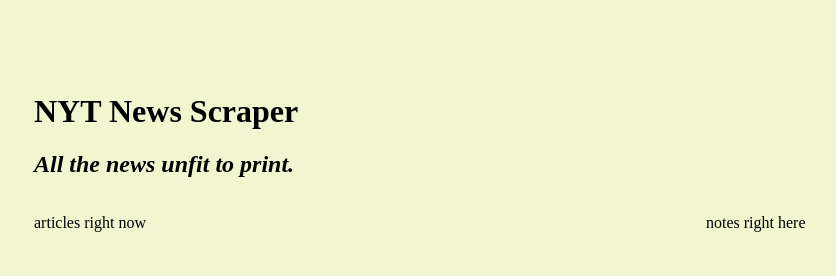
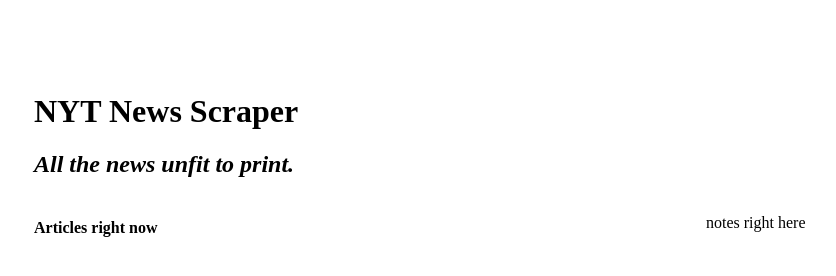
Before and after one commit to Taras-Antoniw/news, a website: page newscraper/public/index.html in a window 1280 px wide. Shown: the whole page, without its empty margins (126-962 px from the left). Drawn offline with nearby package versions, Linux system fonts and the light colour scheme; no server answers.

Commit message:
some changes

```diff
--- a/newscraper/public/index.html
+++ b/newscraper/public/index.html
@@ -4,7 +4,7 @@
     <meta charset="UTF-8">
     <title>Scraping With Mongoose</title>
     <style>
-      body { background-color: #F2F6D0 }
+      body { background-color: white }
       #wrapper {
         width: 960px;
         margin-left: auto;
@@ -24,7 +24,7 @@
       textarea, input {
         display: block;
         width: 100%;
-        background-color: #FCF5C7;
+        background-color: yellow;
       }
       input {
         height: 36px;
@@ -41,7 +41,7 @@
       <h1>NYT News Scraper</h1>
       <h2><i>All the news unfit to print.</i></h2>
       <div id="articles">
-        <p> articles right now</p>
+        <h4> Articles right now</h4>
       </div>
       <div id="notes">
         <p> notes right here</p>
--- a/newscraper/server.js
+++ b/newscraper/server.js
@@ -48,6 +48,7 @@
       var result = {};
 
       // Add the text and href of every link, and save them as properties of the result object
+      //NYT headline.print_headline
       result.title = $(this)
         .children("a")
         .text();
```
